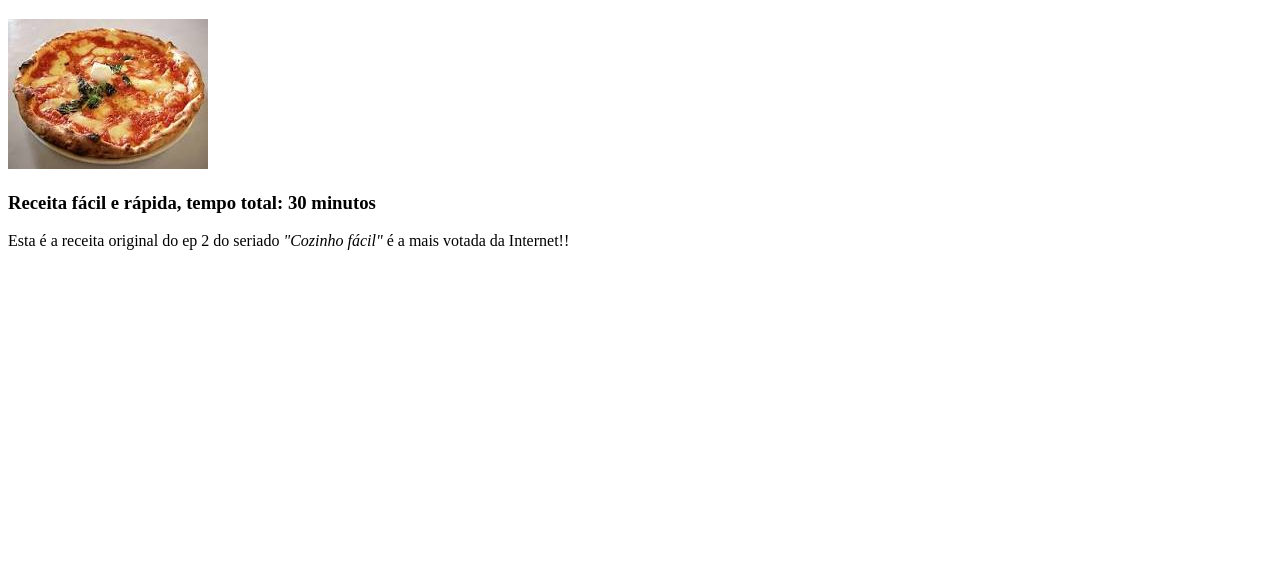
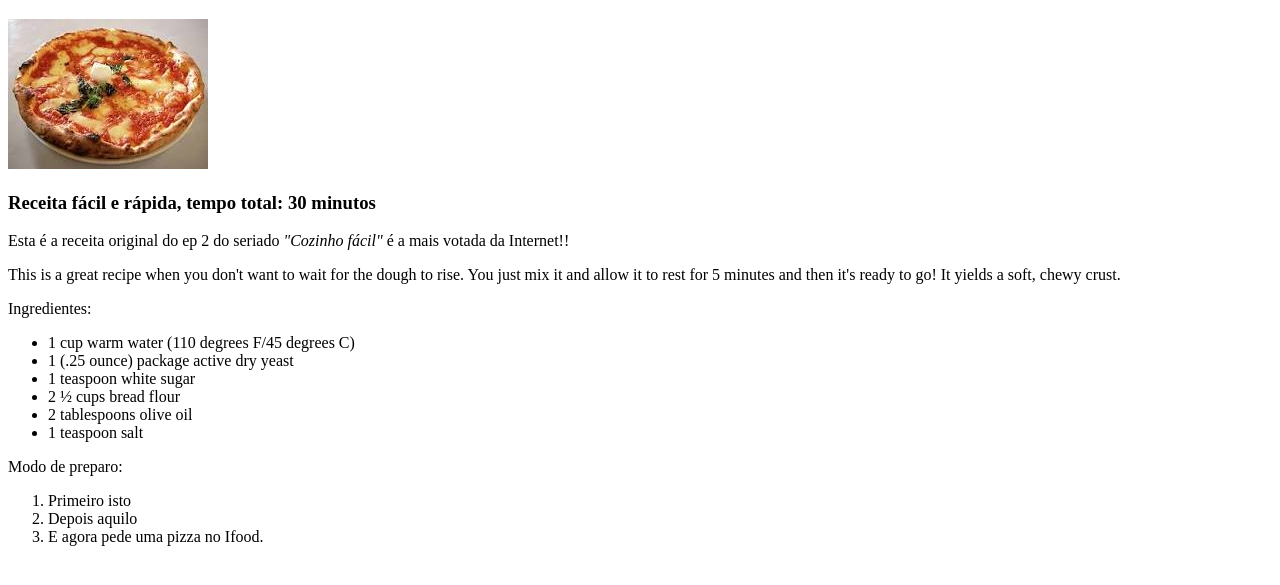
Before and after one commit to dasacan/odin-recipes, a plain HTML site: page recipes/pizza.html in a window 1280 px wide. Shown: the part 61-646 px from the top of the page. Drawn offline with Linux system fonts and the light colour scheme; files whose address does not match are found by name.

Commit message:
adicionei lista ingredientes+ lista passos

```diff
--- a/recipes/pizza.html
+++ b/recipes/pizza.html
@@ -11,5 +11,22 @@
     <img src= "/home/carlos/odin_projects/repos/odin-recipes/images/pizza.jpeg" alt="Pizza">
     <h3>Receita fácil e rápida, tempo total: 30 minutos</h3>
     <p>Esta é a receita original do ep 2 do seriado <em>"Cozinho fácil"</em> é a mais votada da Internet!!</p>
+    <p></p>This is a great recipe when you don't want to wait for the dough to rise. You just mix it and allow it to rest for 5 minutes and then it's ready to go! It yields a soft, chewy crust.</p>
+    <p>Ingredientes:</p>
+    <ul>
+        <li>1 cup warm water (110 degrees F/45 degrees C)</li>
+        <li>1 (.25 ounce) package active dry yeast</li>
+        <li>1 teaspoon white sugar</li>
+        <li>2 ½ cups bread flour</li>
+        <li>2 tablespoons olive oil</li>
+        <li>1 teaspoon salt</li>
+    </ul>
+     <p>Modo de preparo:</p>
+     <ol>
+        <li>Primeiro isto</li>
+        <li>Depois aquilo</li>
+        <li>E agora pede uma pizza no Ifood.</li>
+      </ol>
+
 </body>
 </html>
```
